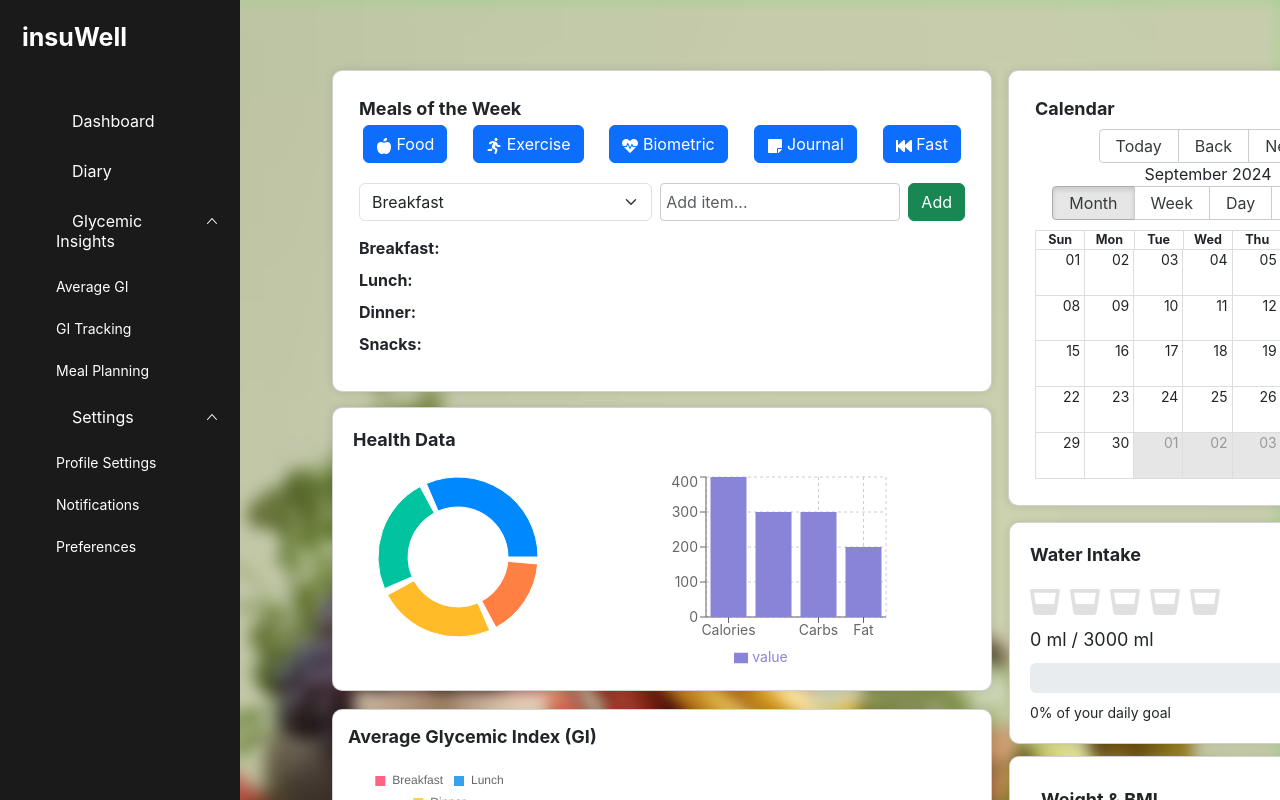
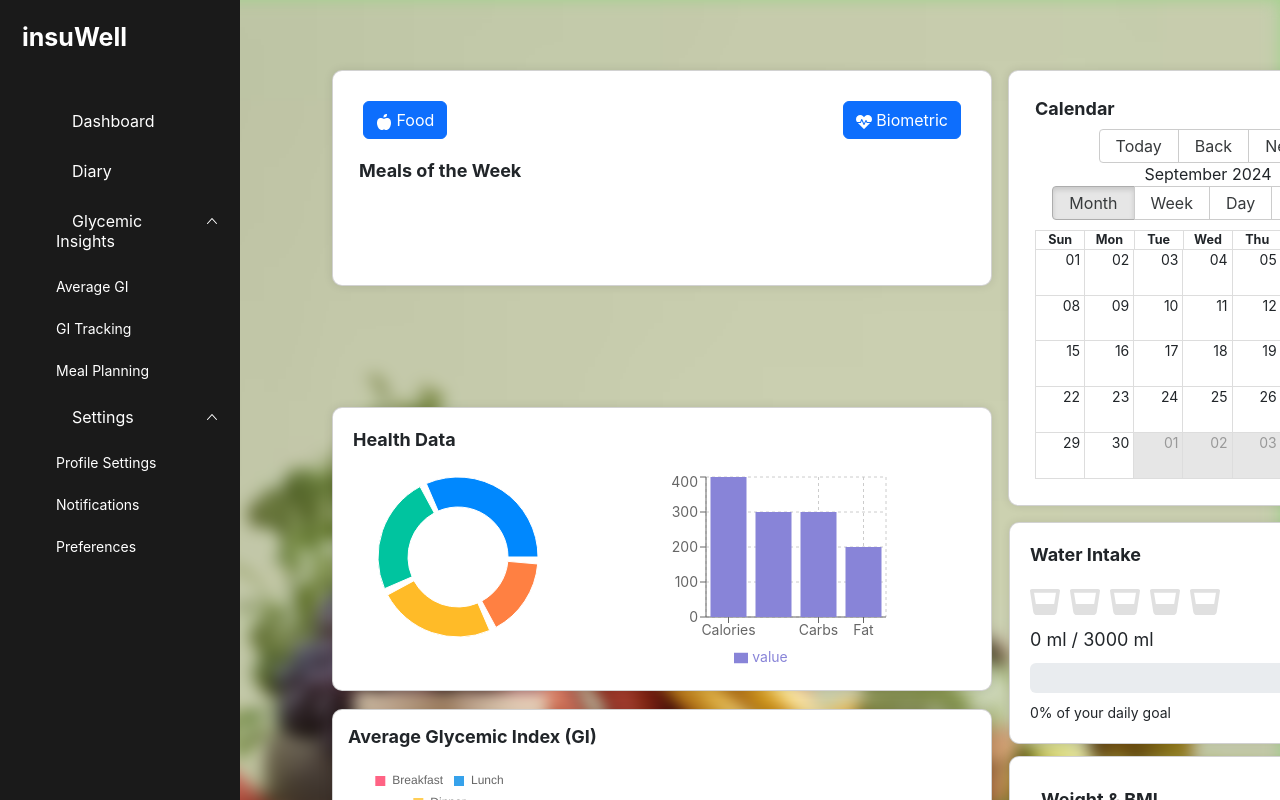
Before and after one commit to Saja-elkurtehi/InsuWell, a React (Create React App) app in the folder insulin-coach/: page /about in a window 1280 px wide. Shown: the top 800 px of the page. Built offline with nearby package versions, Linux system fonts and the light colour scheme; some icons are missing.

Commit message:
Ugh too tired, displaying meals on dashboard

```diff
--- /dev/null
+++ b/insulin-coach/src/components/DiaryActions/DiaryActions.css
@@ -0,0 +1,50 @@
+.meals-of-the-week {
+    margin-top: 20px;
+}
+
+.meal-cards-container {
+    overflow-x: auto;
+    white-space: nowrap;
+    padding: 10px 0;
+}
+
+.meal-cards {
+    display: inline-flex;
+    gap: 20px;
+}
+
+.meal-card {
+    background-color: #f8f9fa;
+    border: 1px solid #dee2e6;
+    border-radius: 8px;
+    padding: 15px;
+    width: 150px;
+    text-align: center;
+    box-shadow: 0 2px 5px rgba(0, 0, 0, 0.1);
+    transition: transform 0.3s;
+    display: inline-block;
+
+    flex-direction: column;
+    justify-content: space-between;
+}
+
+.meal-card:hover {
+    transform: scale(1.05);
+}
+
+.meal-image {
+    width: 100%;
+    height: auto;
+    border-radius: 5px;
+}
+.meal-title {
+    font-size: 14px;
+    font-weight: bold;
+    margin: 10px 0;
+
+    line-height: 1.2;
+    overflow: hidden;
+    text-overflow: ellipsis;
+    white-space: normal;
+
+}
--- a/insulin-coach/src/components/DiaryActions/DiaryActions.js
+++ b/insulin-coach/src/components/DiaryActions/DiaryActions.js
@@ -2,20 +2,33 @@
 import React, { useState } from 'react';
 import { FaAppleAlt, FaRunning, FaHeartbeat, FaStickyNote, FaFastBackward } from 'react-icons/fa';
 import FoodLogModal from '../Modals/FoodLogModal';
+import './DiaryActions.css';
 import Calendar from '../Calendar'; // Use the simpler Calendar component
 import { PieChart, Pie, Tooltip, Cell } from 'recharts';
 import 'bootstrap/dist/css/bootstrap.min.css';
 
 const DiaryActions = () => {
     const [showModal, setShowModal] = useState(false);
-    const [todos, setTodos] = useState({ breakfast: [], lunch: [], dinner: [], snacks: [] });
-    const [currentMeal, setCurrentMeal] = useState('breakfast');
+    const [mealsOfTheWeek, setMealsOfTheWeek] = useState([]);
+
+    //const [todos, setTodos] = useState({ breakfast: [], lunch: [], dinner: [], snacks: [] });
+    //const [currentMeal, setCurrentMeal] = useState('breakfast');
     const [newTodo, setNewTodo] = useState('');
 
     const handleShow = () => setShowModal(true);
     const handleClose = () => setShowModal(false);
 
-    const addTodo = () => {
+    const handleMealsUpdate = (newMeals) => {
+        setMealsOfTheWeek(newMeals);
+        console.log("new meals", newMeals);
+    };
+
+    /*const handleResetMeals = () => {
+        setMealsOfTheWeek([]);
+    };*/
+
+
+    /*const addTodo = () => {
         if (newTodo) {
             setTodos((prev) => ({
                 ...prev,
@@ -23,7 +36,7 @@ const DiaryActions = () => {
             }));
             setNewTodo('');
         }
-    };
+    };*/
 
     // Data for the pie chart
     const data = [
@@ -47,45 +60,57 @@ const DiaryActions = () => {
                         boxShadow: '0 0 10px rgba(0, 0, 0, 0.1)',
                     }}>
                         <div className="card-body">
-                            <h5>Meals of the Week</h5>
+
                             <div className="d-flex align-items-center justify-content-between flex-wrap mb-3">
                                 <button type="button" className="btn btn-primary m-1" title="Log a serving to your diary" onClick={handleShow}>
                                     <FaAppleAlt /> Food
                                 </button>
-                                <button type="button" className="btn btn-primary m-1" title="Log an exercise to your diary">
+                                 {/*<button type="button" className="btn btn-primary m-1" title="Log an exercise to your diary">
                                     <FaRunning /> Exercise
-                                </button>
+                                </button>*/}
                                 <button type="button" className="btn btn-primary m-1" title="Log a biometric to your diary">
                                     <FaHeartbeat /> Biometric
                                 </button>
-                                <button type="button" className="btn btn-primary m-1" title="Log a note to your diary">
+                                {/*<button type="button" className="btn btn-primary m-1" title="Log a note to your diary">
                                     <FaStickyNote /> Journal
                                 </button>
                                 <button type="button" className="btn btn-primary m-1" title="Log a fast to your diary">
                                     <FaFastBackward /> Fast
-                                </button>
+                </button>*/}
+                            </div>
+
+                            <h5>Meals of the Week</h5>
+                            {showModal && (
+                                <FoodLogModal
+                                    show={showModal}
+                                    handleClose={() => setShowModal(false)}
+                                    onMealsUpdate={handleMealsUpdate}
+                                />
+                            )}
+                            {/*<button onClick={handleResetMeals} className="btn btn-danger">
+                                Reset Meals of the Week
+                            </button>*/}
+
+                            <div className="meals-of-the-week">
+                                <div className="meal-cards-container">
+                                    <div className="meal-cards">
+                                        {mealsOfTheWeek.map((meal, index) => (
+                                            <div className="meal-card" key={index}>
+                                                <img src={meal.image} alt={meal.title} className="meal-image" />
+                                                <div className="meal-title">{meal.title}</div>
+                                            </div>
+                                        ))}
+                                    </div>
+                                </div>
                             </div>
 
                             <div className="mb-3">
                                 <div className="d-flex">
-                                    <select className="form-select me-2" value={currentMeal} onChange={(e) => setCurrentMeal(e.target.value)}>
-                                        <option value="breakfast">Breakfast</option>
-                                        <option value="lunch">Lunch</option>
-                                        <option value="dinner">Dinner</option>
-                                        <option value="snacks">Snacks</option>
-                                    </select>
-                                    <input
-                                        type="text"
-                                        className="form-control me-2"
-                                        placeholder="Add item..."
-                                        value={newTodo}
-                                        onChange={(e) => setNewTodo(e.target.value)}
-                                    />
-                                    <button className="btn btn-success" onClick={addTodo}>Add</button>
+
                                 </div>
                             </div>
 
-                            {Object.keys(todos).map((meal) => (
+                            {/*Object.keys(todos).map((meal) => (
                                 <div key={meal}>
                                     <h6>{meal.charAt(0).toUpperCase() + meal.slice(1)}:</h6>
                                     <ul>
@@ -94,7 +119,7 @@ const DiaryActions = () => {
                                         ))}
                                     </ul>
                                 </div>
-                            ))}
+                                        ))*/}
                         </div>
                     </div>
                 </div>
@@ -105,7 +130,7 @@ const DiaryActions = () => {
 
             </div>
 
-            <FoodLogModal show={showModal} handleClose={handleClose} />
+            {/*<FoodLogModal show={showModal} handleClose={handleClose} onMealsUpdate={handleMealsUpdate}/>*/}
         </div>
     );
 };
--- a/insulin-coach/src/components/Modals/FoodLogModal.css
+++ b/insulin-coach/src/components/Modals/FoodLogModal.css
@@ -64,6 +64,7 @@
     color: white;
 }
 
+
 .clickable-item {
     cursor: pointer;
     transition: background-color 0.3s;
@@ -72,3 +73,17 @@
 .clickable-item:hover {
     background-color: #f8f9fa;
 }
+
+.clickable-item.active {
+    background-color: #8ab1d7;
+}
+
+.btn-space {
+
+}
+
+.list-group-item{
+    display: flex;
+    justify-content: space-between;
+    align-items: center;
+}
--- a/insulin-coach/src/components/Modals/FoodLogModal.js
+++ b/insulin-coach/src/components/Modals/FoodLogModal.js
@@ -5,13 +5,33 @@ import axios from 'axios';
 import './FoodLogModal.css';
 import NutrientChart from '../Charts/NutrientChart';
 
-const FoodLogModal = ({ show, handleClose }) => {
+const FoodLogModal = ({ show, handleClose, onMealsUpdate }) => {
     const [searchTerm, setSearchTerm] = useState('');
     const [results, setResults] = useState([]);
+    const [activeMealId, setActiveMealId] = useState(null)
     //const [mealDetails, setMealDetails] = useState(null);
     const [mealDetails, setMealDetails] = useState({ ingredients: [], nutrition: null, properties: null});
-    const API_KEY = '471ebaf8fe2e48c9892ec5a0a7f27d05';
+    const API_KEY = 'b6c0093f8fd148ae9bbf3df4a57b5fc6';
     const LIMIT = 5;
+
+    const [mealsOfTheWeek, setMealsOfTheWeek] = useState([]);
+
+    const handleAddMeal = (meal) => {
+        setMealsOfTheWeek([...mealsOfTheWeek, meal]);
+        console.log("meals",mealsOfTheWeek);
+        setActiveMealId(null);
+        onMealsUpdate([...mealsOfTheWeek, meal]); // Update parent
+    };
+
+    const handleCloseModal = () => {
+        handleClose();
+        onMealsUpdate(mealsOfTheWeek); // Pass meals back when closing the modal
+    };
+
+    const handleResetMeals = () => {
+        setMealsOfTheWeek([]);
+        //onResetMeals(); // Call reset function from parent
+    };
 
     const handleSearch = async () => {
         // Here you can call your food API with the search term
@@ -35,6 +55,7 @@ const FoodLogModal = ({ show, handleClose }) => {
     };
 
     const handleMealSelect = async (mealId) => {
+        setActiveMealId(mealId);
         try {
             const [ingredientsResponse, nutritionResponse] = await Promise.all([
                 axios.get(`https://api.spoonacular.com/recipes/${mealId}/ingredientWidget.json`, {
@@ -66,7 +87,7 @@ const FoodLogModal = ({ show, handleClose }) => {
                 <div className="modal-content">
                     <div className="modal-header">
                         <h5 className="modal-title">Log Meals</h5>
-                        <button type="button" className="close" onClick={handleClose} aria-label="Close">
+                        <button type="button" className="close" onClick={handleCloseModal} aria-label="Close">
                             <span>&times;</span>
                         </button>
                     </div>
@@ -97,14 +118,24 @@ const FoodLogModal = ({ show, handleClose }) => {
                                     {results.map((meal) => (
                                         <li
                                             key={meal.id}
-                                            className="list-group-item clickable-item"
+                                            className={`list-group-item clickable-item ${activeMealId === meal.id ? 'active' : ''}`}
                                             onClick={() => handleMealSelect(meal.id)}
                                         >
                                             {meal.title}
+                                            {activeMealId === meal.id && (
+                                                <button
+                                                    className="button btn-space"
+                                                    onClick={() => handleAddMeal(meal)}
+                                                >
+                                                    Add Meal
+                                                </button>
+                                                )
+                                            }
                                         </li>
                                     ))}
                                 </ul>
                             )}
+                            <button onClick={handleResetMeals} className="btn btn-danger">Reset Meals of the Week</button>
                         </div>
                         <div className="row mt-3">
                             {mealDetails.ingredients.length >0 && (
```
